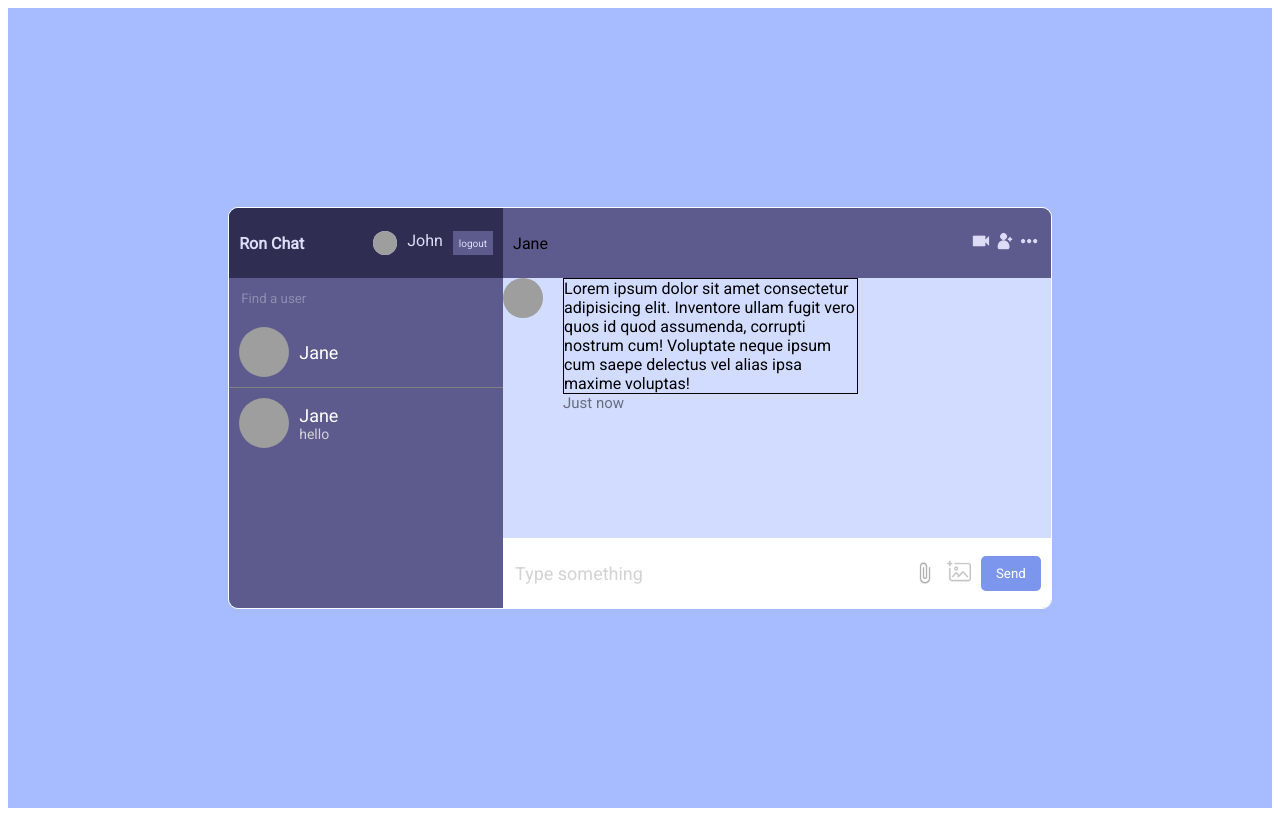
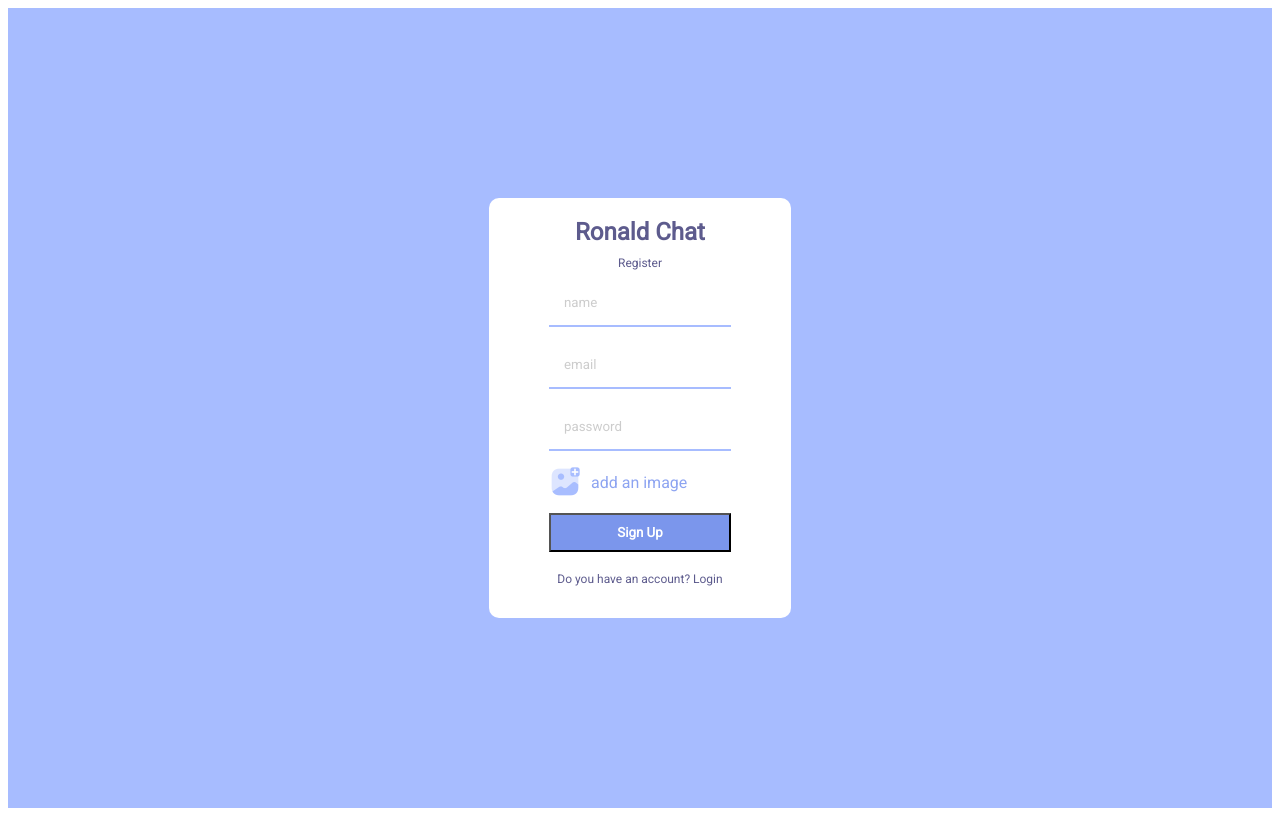
Before and after one commit to Zerudosuu/PracticeFolder, a React (Vite) app in the folder vite-react-chat/: page / in a window 1280 px wide. Built offline with nearby package versions, Linux system fonts and the light colour scheme; grey boxes are pictures that could not be loaded.

Commit message:
adding authentication, firebase

```diff
--- a/vite-react-chat/package.json
+++ b/vite-react-chat/package.json
@@ -10,6 +10,7 @@
     "preview": "vite preview"
   },
   "dependencies": {
+    "firebase": "^10.7.1",
     "react": "^18.2.0",
     "react-dom": "^18.2.0",
     "sass": "^1.69.7"
--- a/vite-react-chat/src/App.jsx
+++ b/vite-react-chat/src/App.jsx
@@ -4,7 +4,7 @@ import { Login } from "./Pages/Login";
 import "./style.scss";
 
 function App() {
-  return <Home />;
+  return <Register />;
 }
 
 export default App;
--- a/vite-react-chat/src/Pages/Register.jsx
+++ b/vite-react-chat/src/Pages/Register.jsx
@@ -1,12 +1,49 @@
 import addAvatar from "../images/addAvatar.png";
+import { createUserWithEmailAndPassword, updateProfile } from "firebase/auth";
+import { auth, storage } from "../firebase";
+import { useState } from "react";
+import { ref, uploadBytesResumable, getDownloadURL } from "firebase/storage";
 
 export const Register = () => {
+  const [err, setErr] = useState(false);
+  const handleSubmit = async (e) => {
+    e.preventDefault();
+
+    const displayName = e.target[0].value;
+    const email = e.target[1].value;
+    const password = e.target[2].value;
+    const file = e.target[3].files[0];
+
+    try {
+      const res = await createUserWithEmailAndPassword(auth, email, password);
+      const storageRef = ref(storage, displayName);
+
+      const uploadTask = uploadBytesResumable(storageRef, file);
+
+      uploadTask.on(
+        (error) => {
+          setErr(true);
+        },
+        () => {
+          getDownloadURL(uploadTask.snapshot.ref).then(async (downloadURL) => {
+            await updateProfile(res.user, {
+              displayName,
+              photoURL: downloadURL,
+            });
+          });
+        }
+      );
+    } catch (err) {
+      setErr(true);
+    }
+  };
+
   return (
     <div className="formCointainer">
       <div className="formWrapper">
         <span className="logo">Ronald Chat</span>
         <span className="title">Register</span>
-        <form>
+        <form onSubmit={handleSubmit}>
           <input type="text" placeholder="name" />
           <input type="email" placeholder="email" />
           <input type="password" placeholder="password" />
@@ -16,6 +53,8 @@ export const Register = () => {
             <span>add an image</span>
           </label>
           <button>Sign Up</button>
+
+          {err && <span> Something went wrong </span>}
         </form>
 
         <p>Do you have an account? Login</p>
--- a/vite-react-chat/src/components/Message.jsx
+++ b/vite-react-chat/src/components/Message.jsx
@@ -1,6 +1,6 @@
 export const Message = () => {
   return (
-    <div className="message">
+    <div className="message owner">
       <div className="messageInfo">
         <img
           src="https://i.pinimg.com/originals/58/c8/b8/58c8b892f847590145c3e913f36fe48e.png"
@@ -9,15 +9,12 @@ export const Message = () => {
       </div>
       <div className="messageContent">
         <p>
-          Lorem ipsum dolor sit amet consectetur adipisicing elit. Inventore
-          ullam fugit vero quos id quod assumenda, corrupti nostrum cum!
-          Voluptate neque ipsum cum saepe delectus vel alias ipsa maxime
-          voluptas!
+        hello
         </p>
-        {/* <img
+        <img
           src="https://i.pinimg.com/originals/58/c8/b8/58c8b892f847590145c3e913f36fe48e.png"
           alt=""
-        /> */}
+        />
         <span>Just now</span>
       </div>
     </div>
--- a/vite-react-chat/src/components/Messages.jsx
+++ b/vite-react-chat/src/components/Messages.jsx
@@ -4,6 +4,13 @@ export const Messages = () => {
   return (
     <div className="messages">
       <Message />
+      <Message />
+      <Message />
+      <Message />
+      <Message />
+      <Message />
+      <Message />
+      <Message />
     </div>
   );
 };
--- /dev/null
+++ b/vite-react-chat/src/firebase.js
@@ -0,0 +1,21 @@
+// Import the functions you need from the SDKs you need
+import { initializeApp } from "firebase/app";
+import { getAuth } from "firebase/auth";
+import { getStorage } from "firebase/storage";
+// TODO: Add SDKs for Firebase products that you want to use
+// https://firebase.google.com/docs/web/setup#available-libraries
+
+// Your web app's Firebase configuration
+const firebaseConfig = {
+  apiKey: "AIzaSyBdUCJQ-ielkrj-PaTjFrHBHKcbsvC_HCA",
+  authDomain: "react-chat-86f49.firebaseapp.com",
+  projectId: "react-chat-86f49",
+  storageBucket: "react-chat-86f49.appspot.com",
+  messagingSenderId: "352444815879",
+  appId: "1:352444815879:web:e0522a865e7febca87a8a2",
+};
+
+// Initialize Firebase
+export const app = initializeApp(firebaseConfig);
+export const auth = getAuth();
+export const storage = getStorage();
--- a/vite-react-chat/src/style.scss
+++ b/vite-react-chat/src/style.scss
@@ -1,4 +1,20 @@
 @import url("https://fonts.googleapis.com/css2?family=Roboto&display=swap");
+
+@mixin mobile {
+  @media screen and (max-width: 480px) {
+    @content;
+  }
+}
+@mixin tablet {
+  @media screen and (max-width: 768px) {
+    @content;
+  }
+}
+@mixin laptop {
+  @media screen and (max-width: 1200px) {
+    @content;
+  }
+}
 
 * {
   font-family: "Roboto", sans-serif;
@@ -86,6 +102,10 @@
     display: flex;
     overflow: hidden;
 
+    @include tablet {
+      width: 90%;
+    }
+
     .sidebar {
       flex: 1;
 
@@ -103,6 +123,10 @@
 
         .logo {
           font-weight: bold;
+
+          @include tablet {
+            display: none;
+          }
         }
 
         .user {
@@ -184,11 +208,11 @@
 
       .chatInfo {
         height: 50px;
-        background-color: #5d5b8d;
+        background-color: #8da4f1;
         display: flex;
         align-items: center;
         justify-content: space-between;
-        padding: 10px;
+        padding: 0 10px;
 
         img {
           width: 24px;
@@ -201,29 +225,44 @@
         background-color: #d1dcff;
         height: calc(100% - 140px);
         overflow-y: scroll;
+        padding: 10px;
+
+        &::-webkit-scrollbar {
+          width: 10px;
+        }
 
         .message {
           display: flex;
           gap: 20px;
 
           .messageInfo {
+            display: flex;
+            align-items: center;
+
             img {
               height: 40px;
               width: 40px;
               border-radius: 50%;
               object-fit: cover;
+              align-self: flex-end;
+              margin-bottom: 22px;
             }
           }
 
           .messageContent {
             display: flex;
             flex-direction: column;
+            max-width: 80%;
+            gap: 5px;
+            margin-top: 10px;
 
             p {
-              border: 1px solid black;
+              height: auto;
+              background-color: white;
+              padding: 10px;
+              border-radius: 0 10px 10px 10px;
               margin: 0;
-              height: auto;
-              width: 60%;
+              max-width: max-content;
             }
 
             span {
@@ -233,6 +272,23 @@
 
             img {
               width: 50%;
+            }
+          }
+
+          &.owner {
+            flex-direction: row-reverse;
+
+            .messageContent {
+              align-items: flex-end;
+              p {
+                background-color: #8da4f1;
+                color: white;
+                border-radius: 10px 0px 10px 10px;
+              }
+
+              span {
+                align-self: flex-end;
+              }
             }
           }
         }
```
Also changed, not shown: 1 other file (tests, documents, lock files or other folders).
